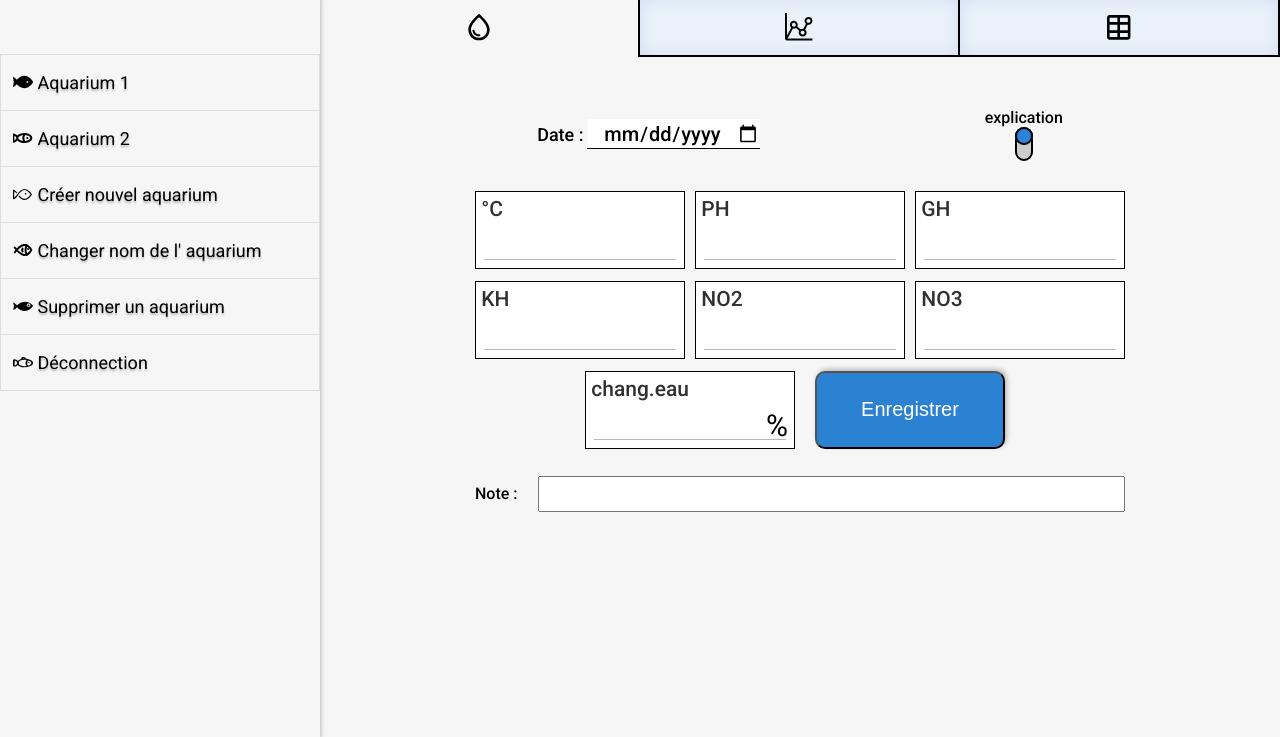
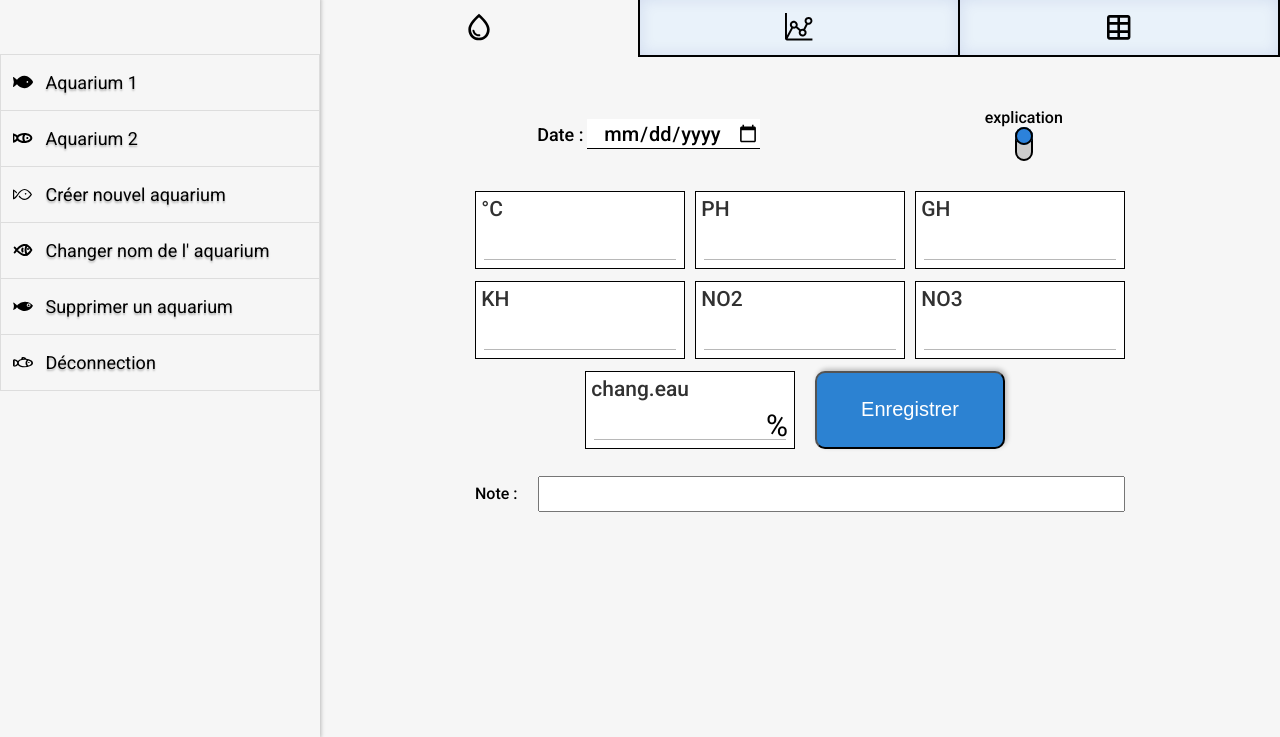
Before and after one commit to gaetancorin/aquanote, a PHP site: page /afficheur.html in a window 1280 px wide. Shown: the part 63-800 px from the top of the page. Run offline with PHP 8.4, Linux system fonts and the light colour scheme.

Commit message:
outline en hover et fin responsive burger

```diff
--- a/site/afficheur.css
+++ b/site/afficheur.css
@@ -134,7 +134,7 @@ a{
 }
 
 
-/* ////// RESPONSIVE ASIDE //// */
+/* ////// RESPONSIVE FLEXBOX ASIDE //// */
 #section_grid_responsive{
     display: grid;
     grid-template-columns: 1fr;
@@ -195,11 +195,31 @@ aside{
     text-shadow: 0 2px 2px rgba(0, 0, 0, 0.25);
 }
 
+.img_fish_hamb{
+    display: none;
+    padding-right: 8px;
+}
+
 .a_aside_hamb:hover{
     background-color: #deefff;
-    border: 2px solid #2c82d2;
+    outline: solid 2px #2c82d2;
+    outline-offset: -2px;
+    position: relative;
 }
 
+/*  aside hamburger gauche responsive */
+
+@media screen and (min-width: 1200px){
+    .img_fish_hamb{
+        display: inline-block;
+    }
+}
+
+@media screen and (min-width: 1650px){
+    .img_fish_hamb{
+        padding-left: 2vw;
+    }
+}
 
 
 /* /////// CONTENU AFFICHEUR \\\\\\\\ */
--- a/site/afficheur.html
+++ b/site/afficheur.html
@@ -32,33 +32,33 @@
 
                 <li>
                     <a class="a_aside_hamb" href="https://www.google.com/">
-                        <img src="./image_site/poisson_burger_1.svg">
+                        <img class="img_fish_hamb" src="./image_site/poisson_burger_1.svg">
                         Aquarium 1
                     </a>
                 </li>
                 <li>
                     <a class="a_aside_hamb" href="https://www.google.com/">
-                        <img src="./image_site/poisson_burger_2.svg">
+                        <img class="img_fish_hamb" src="./image_site/poisson_burger_2.svg">
                         Aquarium 2
                     </a>
                 </li>                <li>
                     <a class="a_aside_hamb" href="https://www.google.com/">
-                        <img src="./image_site/poisson_burger_3.svg">
+                        <img class="img_fish_hamb" src="./image_site/poisson_burger_3.svg">
                         Créer nouvel aquarium
                     </a>
                 </li>                <li>
                     <a class="a_aside_hamb" href="https://www.google.com/">
-                        <img src="./image_site/poisson_burger_4.svg">
+                        <img class="img_fish_hamb" src="./image_site/poisson_burger_4.svg">
                         Changer nom de l' aquarium
                     </a>
                 </li>                <li>
                     <a class="a_aside_hamb" href="https://www.google.com/">
-                        <img src="./image_site/poisson_burger_5.svg">
+                        <img class="img_fish_hamb" src="./image_site/poisson_burger_5.svg">
                         Supprimer un aquarium
                     </a>
                 </li>                <li>
                     <a class="a_aside_hamb" href="https://www.google.com/">
-                        <img src="./image_site/poisson_burger_6.svg">
+                        <img class="img_fish_hamb" src="./image_site/poisson_burger_6.svg">
                         Déconnection
                     </a>
                 </li>
```
